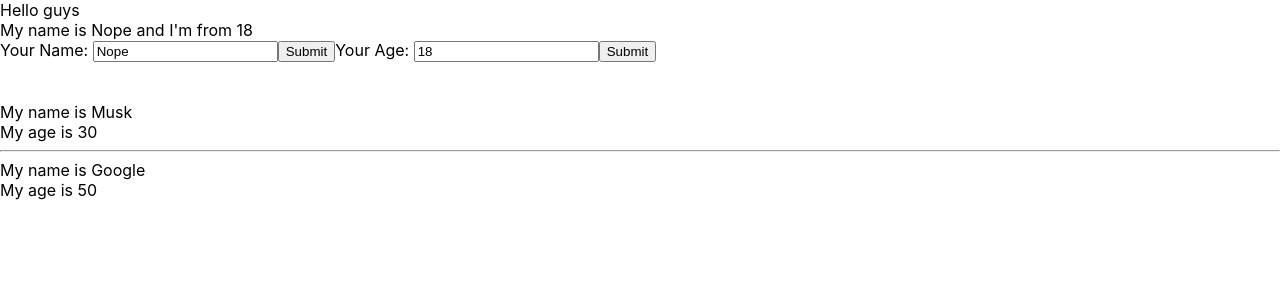
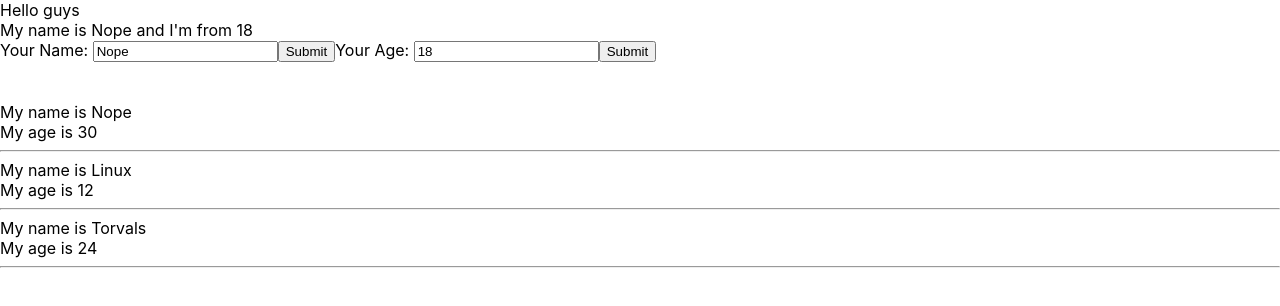
Before and after one commit to Dungnope/reacthoidanit, a React (Create React App) app: page / in a window 1280 px wide. Shown: the top 306 px of the page. Built offline with nearby package versions, Linux system fonts and the light colour scheme.

Commit message:
render array / object with react

```diff
--- a/src/components/DisplayInfor.js
+++ b/src/components/DisplayInfor.js
@@ -3,12 +3,20 @@ import React from "react";
 class DisplayInfor extends React.Component{
  render(){
     //destructuring array/object
-    const {age, name} = this.props;
+    const {listUser} = this.props;
+    console.log(listUser);
     //props -> viet tat properties
     return (
         <div>
-            <div>My name is {name}</div>
-            <div>My age is {age}</div>
+            {listUser.map((user) => {
+                return(
+                    <div key={user.id}>
+                        <div>My name is {user.name}</div>
+                        <div>My age is {user.age}</div>
+                        <hr />
+                    </div>
+                )
+            })}
         </div>
     )
  }
--- a/src/components/MyComponent.js
+++ b/src/components/MyComponent.js
@@ -7,16 +7,20 @@ import DisplayInfor from "./DisplayInfor";
 //viet bang class
 class MyComponent extends React.Component {
 
+    state = {
+        listUser: [
+            {id: 1, name: "Nope", age: 30},
+            {id: 2, name: "Linux", age: 12},
+            {id: 3, name: "Torvals", age: 24},
+        ]
+    }
     //JSX
     render(){
-        const Info = ['a', 'b', 'c'];
         return (
             <div>
                 <UserInfor />
                 <br/> <br/>
-                <DisplayInfor name="Musk" age="30"/>
-                <hr/>
-                <DisplayInfor name={"Google"} age={50} myInfor = {Info}/>
+                <DisplayInfor listUser={this.state.listUser} />
             </div>
         );
     }
```
